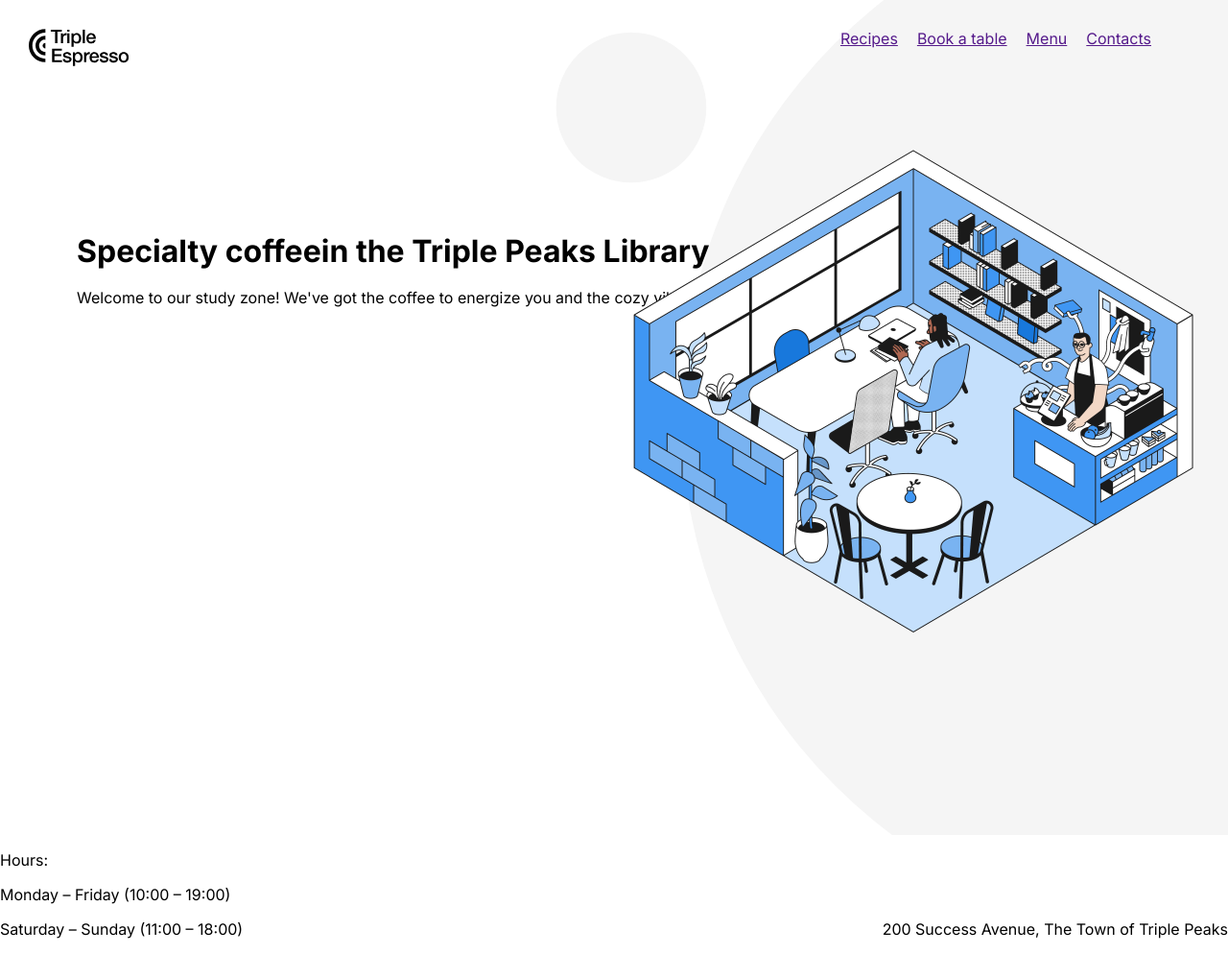
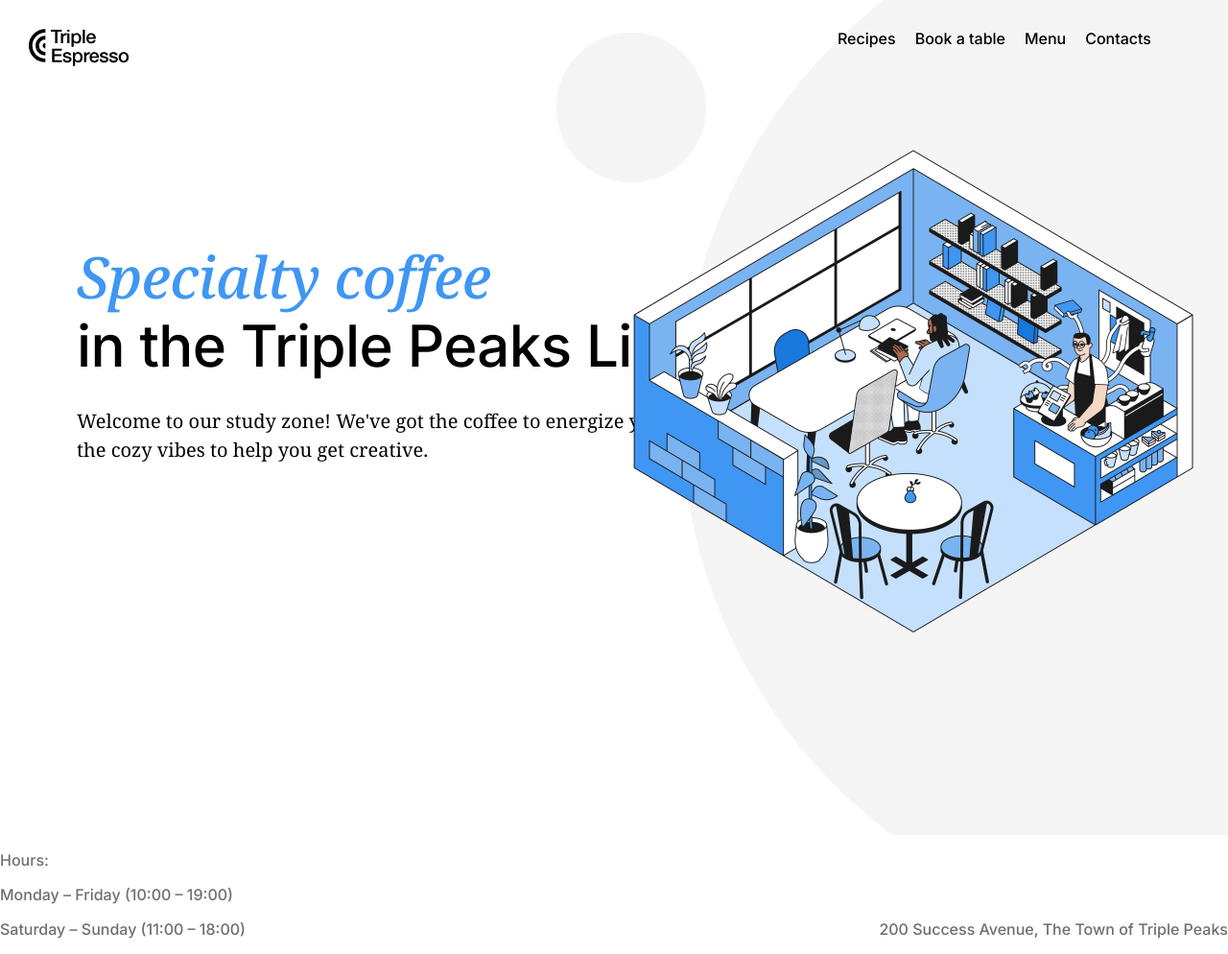
Before and after one commit to AlexXavierRuiz571/se_project_coffeeshop, a plain HTML site: page index.html in a window 1280 px wide. Shown: the whole page at 96% size. Drawn offline with nearby package versions, Linux system fonts and the light colour scheme.

Commit message:
Add Correct Size and Spacing

```diff
--- a/pages/index.css
+++ b/pages/index.css
@@ -2,7 +2,7 @@
   min-width: 1100px;
   max-width: 1600px;
   margin: 0 auto;
-  font-family: Inter, Arial, sans-serif;
+  font-family: "Inter", "Arial", sans-serif;
   font-size: 16px;
   line-height: 20px;
 }
@@ -30,22 +30,42 @@
 .header__title {
   margin: 183px 0 0;
   max-width: 729px;
-  left: 80px;
+  font-family: "Inter";
+  font-weight: 500;
+  font-size: 60px;
+  line-height: 72px;
+  letter-spacing: -0.6px;
+}
+
+.header__span-accent {
+  display: block;
+  font-family: "Noto Serif", "Times New Roman", serif;
+  font-style: italic;
+  color: #3f96f3;
 }
 
 .header__description {
   margin: 28px 0 0;
+  max-width: 683px;
+  font-family: "Noto Serif", "Times New Roman", serif;
+  font-size: 20px;
+  line-height: 30px;
 }
 
 .header__footer {
-  margin-top: auto;
+  margin-top: 0;
   display: flex;
   justify-content: space-between;
   align-items: flex-end;
+  font-family: "Inter";
+  font-weight: 500;
+  font-size: 16px;
+  line-height: 20px;
+  color: #6f6f6f;
 }
 
 .header_pargraph {
-  margin: 0;
+  margin: auto;
 }
 
 .nav {
@@ -61,9 +81,15 @@
 }
 
 .nav__links {
+  text-decoration: none;
+  color: #000;
   display: flex;
   gap: 20px;
   list-style-type: none;
   padding: 0;
   margin: 0;
+  font-family: "Inter";
+  font-weight: 500;
+  font-size: 16px;
+  line-height: 20px;
 }
```
